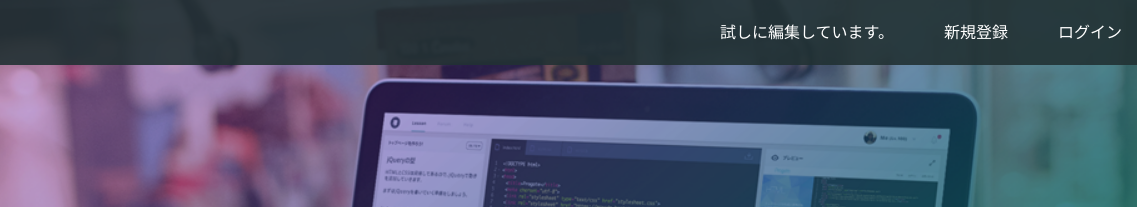
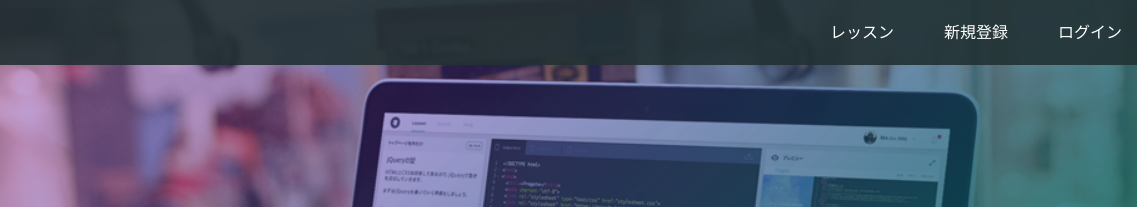
Before and after one commit to isb-ms/isb-ms.github.io, a plain HTML site: page index.html in a window 1280 px wide. Shown: the top 207 px of the page, 143-1280 px from the left. Drawn offline with Linux system fonts and the light colour scheme.

Commit message:
Update index.html

```diff
--- a/index.html
+++ b/index.html
@@ -15,7 +15,7 @@
       </div>
       <span class="fa fa-bars menu-icon"></span>
       <div class="header-right">
-        <a href="#">試しに編集しています。</a>
+        <a href="#">レッスン</a>
         <a href="#">新規登録</a>
         <a href="#" class="login">ログイン</a>
       </div>
```
